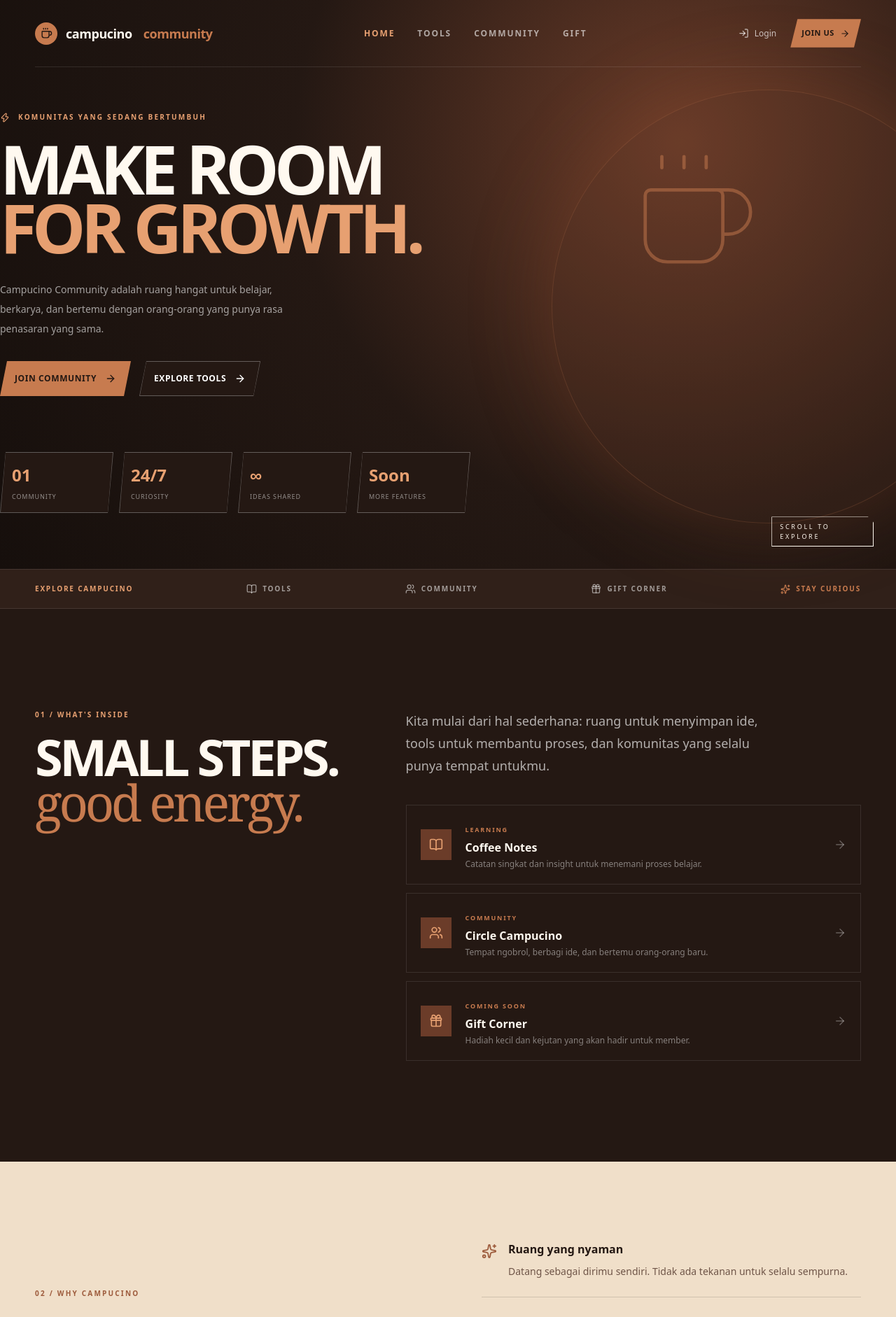
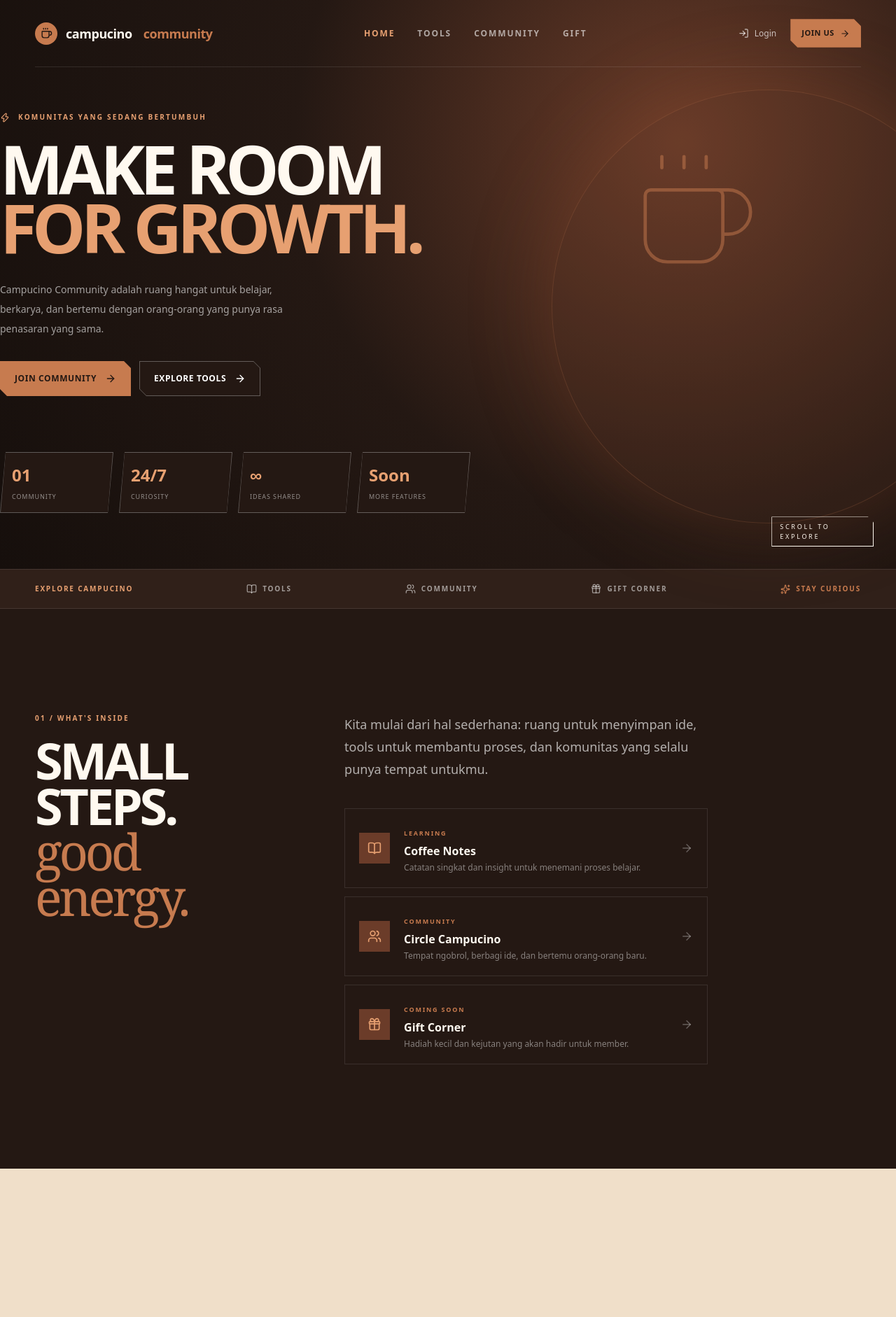
Before and after one commit to LemongTea/campucino-community, a Next.js app: page / in a window 1280 px wide. Shown: the top 1882 px of the page at 70% size. Built offline with nearby package versions, Linux system fonts and the light colour scheme.

Commit message:
feat: add sticky section scrollytelling

```diff
--- a/app/page.tsx
+++ b/app/page.tsx
@@ -74,7 +74,7 @@ export default function Home() {
             <LogIn size={15} /> Login
           </a>
           <a
-            className="flex items-center gap-2 bg-[#c77b4f] px-4 py-3 text-[11px] font-bold uppercase tracking-wider text-[#241813] [clip-path:polygon(10px_0,100%_0,calc(100%-10px)_100%,0_100%)] transition hover:bg-[#e7a071]"
+            className="flex items-center gap-2 bg-[#c77b4f] px-4 py-3 text-[11px] font-bold uppercase tracking-wider text-[#241813] [clip-path:polygon(0_0,calc(100%-10px)_0,100%_10px,100%_100%,10px_100%,0_calc(100%-10px))] transition hover:bg-[#e7a071]"
             href="#community"
           >
             Join us <ArrowRight size={14} />
@@ -106,11 +106,11 @@ export default function Home() {
             bertemu dengan orang-orang yang punya rasa penasaran yang sama.
           </p>
           <div className="mt-8 flex flex-wrap gap-3">
-            <a className="bg-[#c77b4f] p-px [clip-path:polygon(10px_0,100%_0,calc(100%-10px)_100%,0_100%)] transition hover:bg-[#e7a071]" href="#community">
-              <span className="flex items-center gap-3 px-5 py-4 text-xs font-bold uppercase tracking-wider text-[#241813] [clip-path:polygon(9px_0,100%_0,calc(100%-9px)_100%,0_100%)]">Join community <ArrowRight size={16} /></span>
+            <a className="bg-[#c77b4f] p-px [clip-path:polygon(0_0,calc(100%-10px)_0,100%_10px,100%_100%,10px_100%,0_calc(100%-10px))] transition hover:bg-[#e7a071]" href="#community">
+              <span className="flex items-center gap-3 px-5 py-4 text-xs font-bold uppercase tracking-wider text-[#241813] [clip-path:polygon(0_0,calc(100%-9px)_0,100%_9px,100%_100%,9px_100%,0_calc(100%-9px))]">Join community <ArrowRight size={16} /></span>
             </a>
-            <a className="bg-white/30 p-px [clip-path:polygon(10px_0,100%_0,calc(100%-10px)_100%,0_100%)] transition hover:bg-[#e7a071]" href="#tools">
-              <span className="flex items-center gap-3 bg-[#241813] px-5 py-4 text-xs font-bold uppercase tracking-wider text-white [clip-path:polygon(9px_0,100%_0,calc(100%-9px)_100%,0_100%)]">Explore tools <ArrowRight size={16} /></span>
+            <a className="bg-white/30 p-px [clip-path:polygon(0_0,calc(100%-10px)_0,100%_10px,100%_100%,10px_100%,0_calc(100%-10px))] transition hover:bg-[#e7a071]" href="#tools">
+              <span className="flex items-center gap-3 bg-[#241813] px-5 py-4 text-xs font-bold uppercase tracking-wider text-white [clip-path:polygon(0_0,calc(100%-9px)_0,100%_9px,100%_100%,9px_100%,0_calc(100%-9px))]">Explore tools <ArrowRight size={16} /></span>
             </a>
           </div>
           <div className="mt-20 grid max-w-2xl grid-cols-2 gap-2 sm:grid-cols-4">
@@ -167,7 +167,7 @@ export default function Home() {
       </div>
       <section
         id="tools"
-        className="mx-auto w-[calc(100%-40px)] max-w-[1180px] py-28 md:py-36"
+        className="sticky top-0 z-10 mx-auto flex min-h-screen w-[calc(100%-40px)] max-w-[1180px] items-center bg-[#241813] py-28 md:py-36"
       >
         <div className="grid gap-12 md:grid-cols-[.8fr_1.2fr] md:gap-24">
           <div>
@@ -219,7 +219,7 @@ export default function Home() {
       </section>
       <section
         id="community"
-        className="border-y border-white/10 bg-[#f0dfc9] text-[#241813]"
+        className="sticky top-0 z-20 flex min-h-screen items-center border-y border-white/10 bg-[#f0dfc9] text-[#241813]"
       >
         <div className="mx-auto grid w-[calc(100%-40px)] max-w-[1180px] gap-12 py-28 md:grid-cols-2 md:items-center md:gap-24">
           <div>
@@ -270,7 +270,7 @@ export default function Home() {
       </section>
       <section
         id="gift"
-        className="mx-auto w-[calc(100%-40px)] max-w-[1180px] py-28 text-center md:py-36"
+        className="sticky top-0 z-30 mx-auto flex min-h-screen w-[calc(100%-40px)] max-w-[1180px] flex-col justify-center py-28 text-center md:py-36"
       >
         <Gift className="mx-auto mb-6 text-[#e7a071]" size={31} />
         <div className="text-[10px] font-bold uppercase tracking-[.22em] text-[#e7a071]">
```
Also changed, not shown: 1 other file (tests, documents, lock files or other folders).
